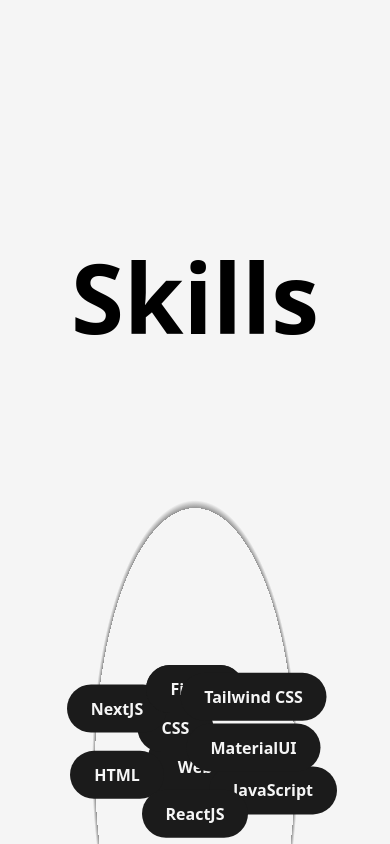
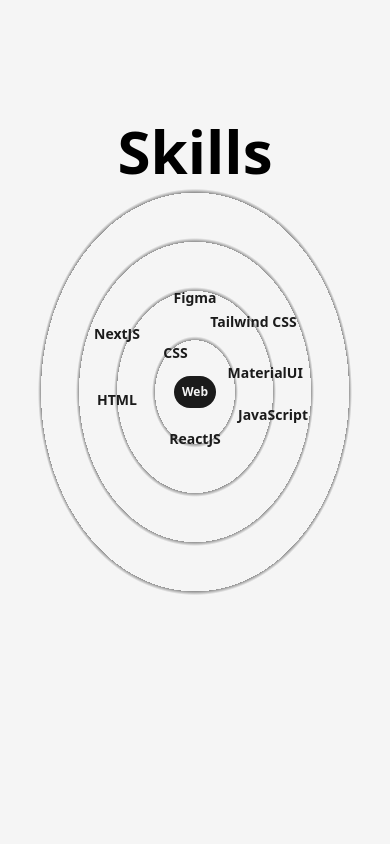
Before and after one commit to LanaVol/portfolio, a Next.js app: page /about in a window 390 px wide. Shown: the part 1260-2104 px from the top of the page. Built offline with nearby package versions, Linux system fonts and the light colour scheme.

Commit message:
update for responsive

```diff
--- a/src/components/Skills.js
+++ b/src/components/Skills.js
@@ -4,7 +4,7 @@
 const Skill = ({ name, x, y }) => {
   return (
     <motion.div
-      className="flex items-center justify-center rounded-full font-semibold bg-dark text-light py-3 px-6 shadow-dark cursor-pointer absolute dark:text-dark dark:bg-light"
+      className="flex items-center justify-center rounded-full font-semibold bg-dark text-light py-3 px-6 shadow-dark cursor-pointer absolute dark:text-dark dark:bg-light lg:py-2 lg:px-4 md:text-sm md:py-1.5 md:px-3 xs:bg-transparent xs:dark:bg-transparent xs:text-dark xs:dark:text-light xs:font-bold"
       whileHover={{ scale: 1.05 }}
       initial={{ x: 0, y: 0 }}
       whileInView={{ x: x, y: y, transition: { duration: 1.5 } }}
@@ -18,10 +18,12 @@
 const Skills = () => {
   return (
     <>
-      <h2 className="font-bold text-8xl mt-64 w-full text-center">Skills</h2>
-      <div className="w-full h-screen flex items-center justify-center rounded-full bg-circularLight dark:bg-circularDark">
+      <h2 className="font-bold text-8xl mt-64 w-full text-center md:text-6xl md:mt-32">
+        Skills
+      </h2>
+      <div className="w-full h-screen flex items-center justify-center rounded-full bg-circularLight dark:bg-circularDark lg:h-[80vh] sm:h-[60vh] xs:h-[50vh] lg:bg-circularLightLg lg:dark:bg-circularDarkLg md:bg-circularLightMd md:dark:bg-circularDarkMd sm:bg-circularLightSm sm:dark:bg-circularDarkSm">
         <motion.div
-          className="flex items-center justify-center rounded-full font-semibold bg-dark text-light p-8 shadow-dark cursor-pointer dark:text-dark dark:bg-light"
+          className="flex items-center justify-center rounded-full font-semibold bg-dark text-light p-8 shadow-dark cursor-pointer dark:text-dark dark:bg-light lg:p-6 md:p-4 xs:text-xs xs:p-2"
           whileHover={{ scale: 1.05 }}
         >
           Web
@@ -31,9 +33,8 @@
         <Skill name="JavaScript" x="20vw" y="6vw" />
         <Skill name="ReactJS" x="0vw" y="12vw" />
         <Skill name="NextJS" x="-20vw" y="-15vw" />
-        <Skill name="Figma" x="0vw" y="-20vw" />
-        <Skill name="Figma" x="0vw" y="-20vw" />
-        <Skill name="MaterialUI" x="15vw" y="-5vw" />
+        <Skill name="Figma" x="0vw" y="-24vw" />
+        <Skill name="MaterialUI" x="18vw" y="-5vw" />
         <Skill name="Tailwind CSS" x="15vw" y="-18vw" />
       </div>
     </>
```
